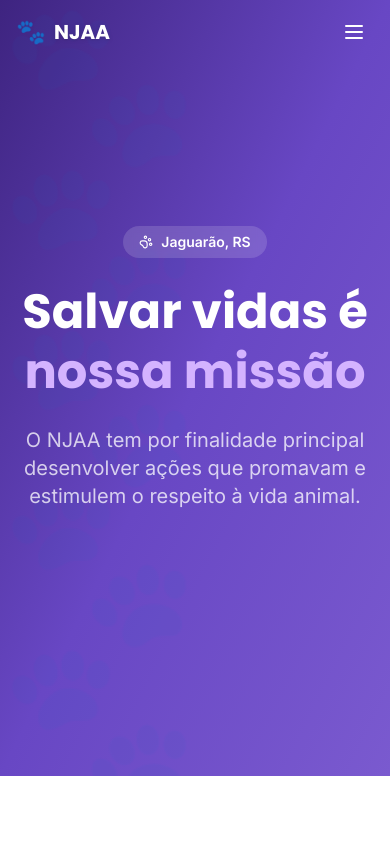
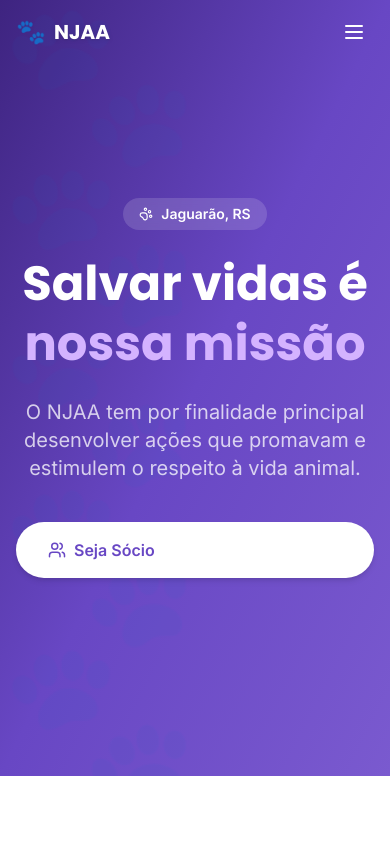
Before and after one commit to sbr-digital/njaa, a React (Vite) app: page / in a window 390 px wide. Shown: the top 844 px of the page. Built offline with nearby package versions, Linux system fonts and the light colour scheme.

Commit message:
fix: ajusta navegacao

```diff
--- a/src/App.tsx
+++ b/src/App.tsx
@@ -1,4 +1,5 @@
-import { BrowserRouter, Routes, Route } from 'react-router-dom'
+import { BrowserRouter, Routes, Route, useLocation } from 'react-router-dom'
+import { useEffect } from 'react'
 import { Header } from '@/components/Header'
 import { Footer } from '@/components/Footer'
 import { Home } from '@/pages/Home'
@@ -6,9 +7,20 @@ import { Adocao } from '@/pages/Adocao'
 import { SejaSocio } from '@/pages/SejaSocio'
 import { Transparencia } from '@/pages/Transparencia'
 
+function ScrollToTop() {
+  const { pathname } = useLocation()
+
+  useEffect(() => {
+    window.scrollTo(0, 0)
+  }, [pathname])
+
+  return null
+}
+
 export function App() {
   return (
     <BrowserRouter>
+      <ScrollToTop />
       <a href="#main-content" className="skip-to-content">
         Pular para o conteúdo
       </a>
--- a/src/pages/Home.tsx
+++ b/src/pages/Home.tsx
@@ -1,9 +1,10 @@
 import { Link } from 'react-router-dom'
-import { ArrowRight, Heart, PawPrint } from 'lucide-react'
+import { ArrowRight, Heart, PawPrint, Users } from 'lucide-react'
 import { SEO } from '@/components/SEO'
 import { AnimatedSection } from '@/components/AnimatedSection'
 import { StatCard } from '@/components/StatCard'
 import { transparencyStats } from '@/data/stats'
+import { socialLinks } from '@/data/navigation'
 
 export function Home() {
   // const featured = animals.filter((a) => a.status === 'disponivel').slice(0, 3)
@@ -36,10 +37,10 @@ export function Home() {
             <p className="text-white/75 text-xl max-w-xl mx-auto mb-10">
               O NJAA tem por finalidade principal desenvolver ações que promavam e estimulem o respeito à vida animal.
             </p>
-            {/* <div className="flex flex-col sm:flex-row gap-4 justify-center">
-              <Link to="/adocao" className="btn-primary text-base px-8 py-4">
+            <div className="flex flex-col sm:flex-row gap-4 justify-center">
+              {/* <Link to="/adocao" className="btn-primary text-base px-8 py-4">
                 <Heart size={18} /> Ver animais para adoção
-              </Link>
+              </Link> */}
               <a
                 href={socialLinks.whatsapp}
                 target="_blank"
@@ -48,7 +49,7 @@ export function Home() {
               >
                 <Users size={18} /> Seja Sócio
               </a>
-            </div> */}
+            </div>
           </AnimatedSection>
         </div>
       </section>
--- a/src/styles/global.css
+++ b/src/styles/global.css
@@ -5,6 +5,13 @@
 @layer base {
   :root {
     scroll-behavior: smooth;
+    scroll-padding-top: 5rem;
+  }
+
+  @media (max-width: 768px) {
+    :root {
+      scroll-padding-top: 4rem;
+    }
   }
 
   *, *::before, *::after {
```
